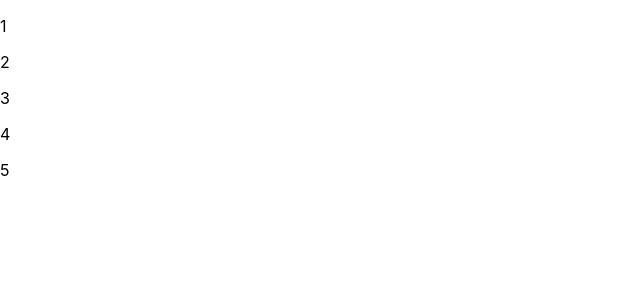
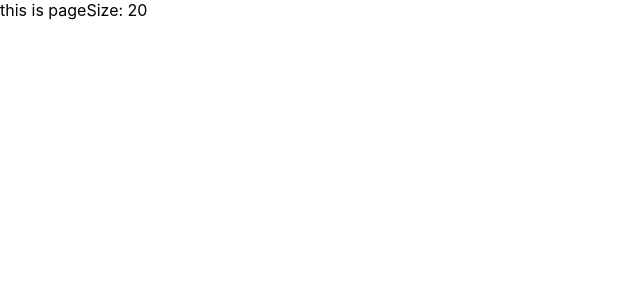
Before and after one commit to qiuqianaw/react-learning, a React (Create React App) app: page / in a window 1280 px wide. Shown: the top 300 px of the page, without its empty margins (0-640 px from the left). Built offline with nearby package versions, Linux system fonts and the light colour scheme.

Commit message:
feature: 函数组件props默认值

```diff
--- a/src/App.js
+++ b/src/App.js
@@ -1,21 +1,16 @@
 import React from "react";
-import PropTypes from "prop-types";
+// 函数组件默认值
 
-function Test({ list }) {
+function Test({ pageSize = 10 }) {
   return (
     <>
-      <div>
-        {list.map((item) => (
-          <p>{item}</p>
-        ))}
-      </div>
+      <div>this is pageSize: {pageSize}</div>
     </>
   );
 }
-Test.propTypes = {
-  // 定义校验规则
-  list: PropTypes.array.isRequired,
-};
+// Test.defaultProps = {
+//   pageSize: 10,
+// };
 
 class App extends React.Component {
   state = {};
@@ -23,7 +18,7 @@ class App extends React.Component {
   render() {
     return (
       <div>
-        <Test list={[1, 2, 3, 4, 5]} />
+        <Test pageSize={20} />
       </div>
     );
   }
```
